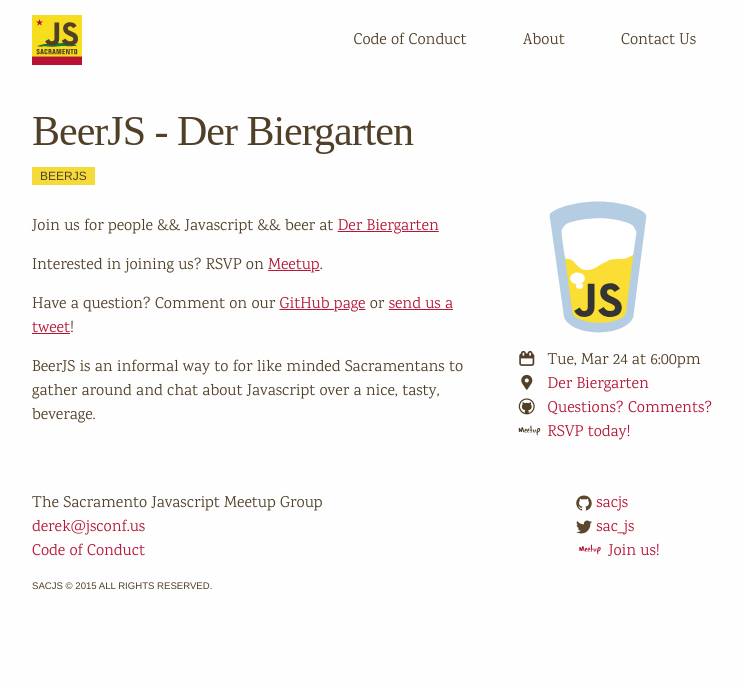
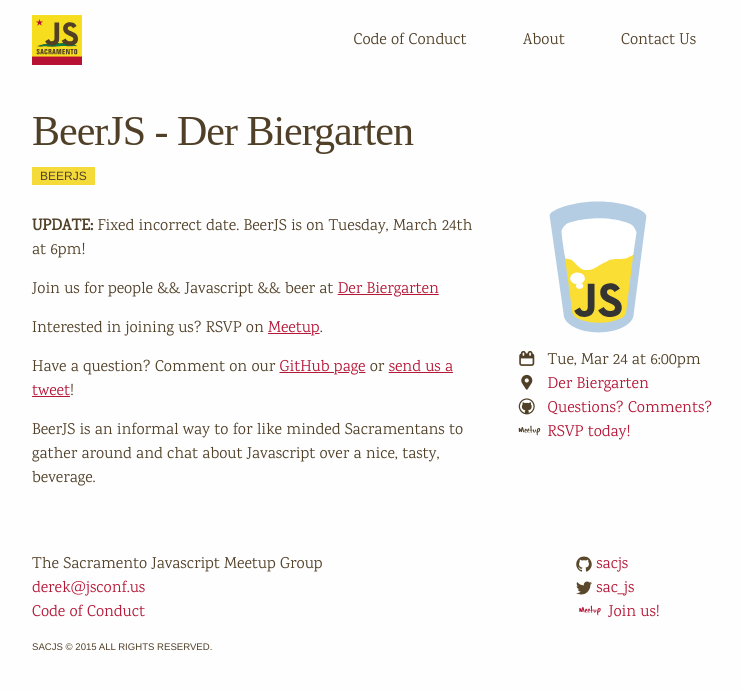
Before and after one commit to sacjs/website, a Jekyll site: the page built from _posts/2015-03-24-beerjs_der-biergarten.md, in a window 1280 px wide. Shown: the top 690 px of the page, without its empty margins (268-1011 px from the left). Built offline with Jekyll 4.4.1, drawn with Linux system fonts in a browser that asks for light colours; nearby versions of some CDN libraries; some web fonts are replaced.

Commit message:
Add typo correction

```diff
--- a/_posts/2015-03-24-beerjs_der-biergarten.md
+++ b/_posts/2015-03-24-beerjs_der-biergarten.md
@@ -13,6 +13,8 @@
 github_issue_url: https://github.com/beerjs/sac/issues/13
 ---
 
+**UPDATE:** Fixed incorrect date. BeerJS is on Tuesday, March 24th at 6pm!
+
 Join us for people && Javascript && beer at
 [{{ page.location }}]({{ page.location_url }})
 
```
